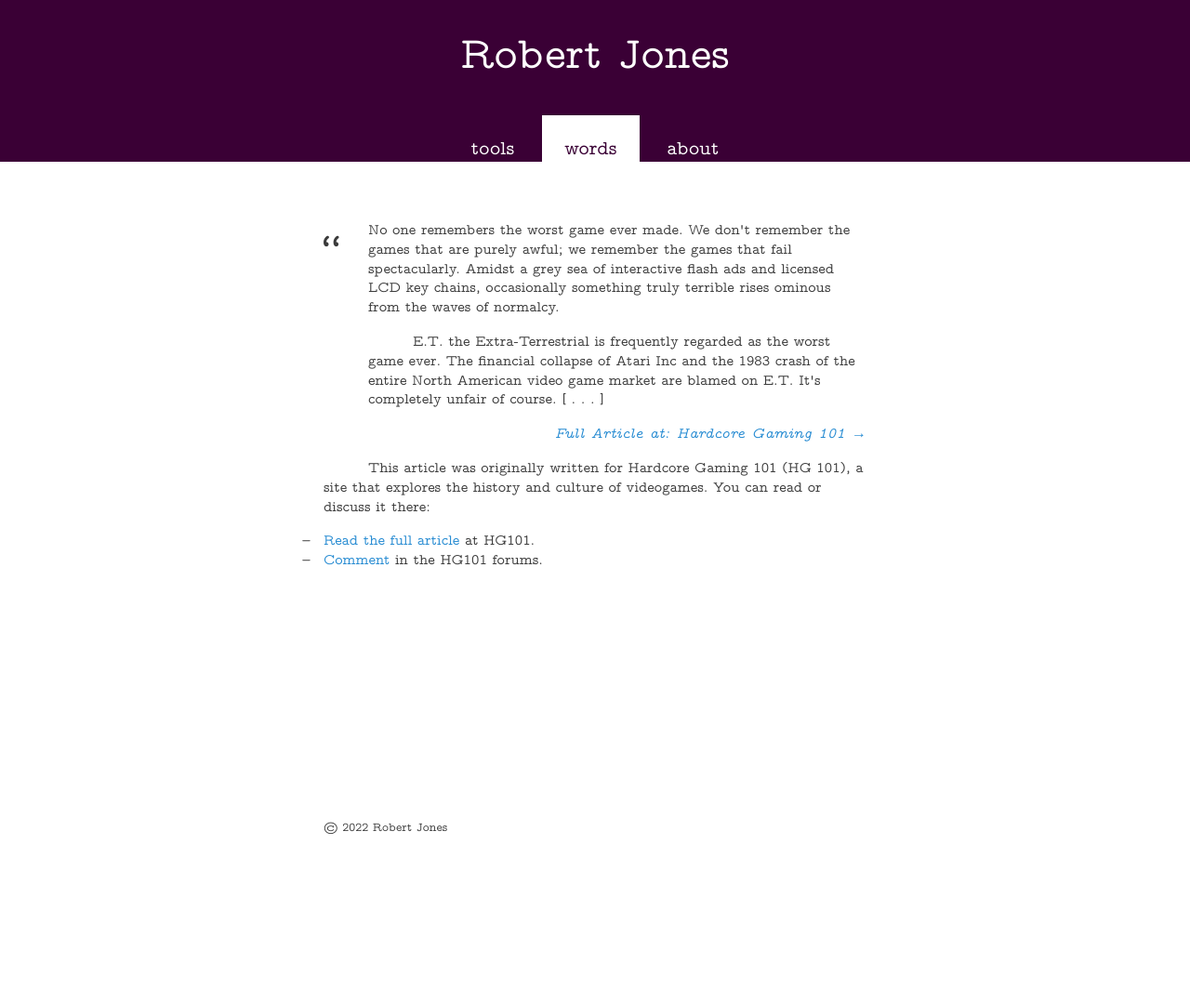
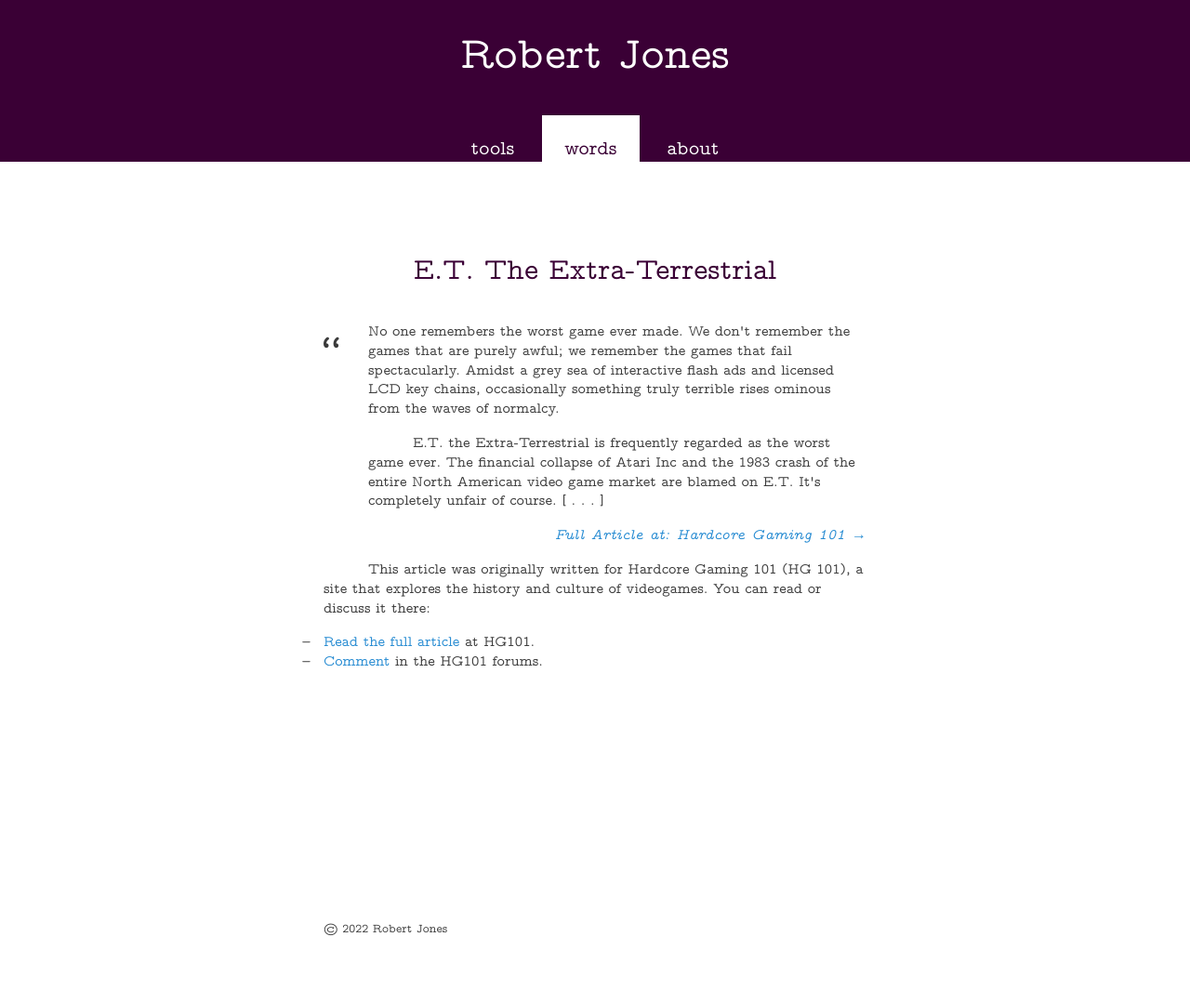
Before and after one commit to rjjiii/rjjiii.github.io, a Jekyll site: the page built from _posts/2014-6-21-ET.md, in a window 1280 px wide. Shown: the whole page at 93% size. Built offline with Jekyll 4.4.1, drawn with Linux system fonts in a browser that asks for light colours; our own code applies the rules of GitHub Pages for plain Markdown files; before the commit the page ends 969 px from its top, so only the background shows below that; some of the changed lines change nothing that is shown.

Commit message:
Update 2014-6-21-ET.md

```diff
--- a/_posts/2014-6-21-ET.md
+++ b/_posts/2014-6-21-ET.md
@@ -1,15 +1,18 @@
 ---
 layout: post
 title: E.T. The Extra-Terrestrial
-excerpt_separator: <!-- more -->
+excerpt: <blockquote><p>No one remembers the worst game ever made. We don't remember the games that are purely awful; we remember the games that fail spectacularly. Amidst a grey sea of interactive flash ads and licensed LCD key chains, occasionally something truly terrible rises ominous from the waves of normalcy.</p>
+<p>E.T. the Extra-Terrestrial is frequently regarded as the worst game ever. The financial collapse of Atari Inc and the 1983 crash of the entire North American video game market are blamed on E.T. It's completely unfair of course. [&nbsp;.&nbsp;.&nbsp;.&nbsp;]</p></blockquote>
+<p class="content_full_link"><a href="http://www.hardcoregaming101.net/e-t-the-extra-terrestrial/">Full Article at: Hardcore Gaming 101</a>
 section: words
 ---
+
+# E.T. The Extra-Terrestrial
 
 <blockquote><p>No one remembers the worst game ever made. We don't remember the games that are purely awful; we remember the games that fail spectacularly. Amidst a grey sea of interactive flash ads and licensed LCD key chains, occasionally something truly terrible rises ominous from the waves of normalcy.</p>
 <p>E.T. the Extra-Terrestrial is frequently regarded as the worst game ever. The financial collapse of Atari Inc and the 1983 crash of the entire North American video game market are blamed on E.T. It's completely unfair of course. [&nbsp;.&nbsp;.&nbsp;.&nbsp;]</p></blockquote>
 <p class="content_full_link"><a href="http://www.hardcoregaming101.net/e-t-the-extra-terrestrial/">Full Article at: Hardcore Gaming 101</a>
 
-<!-- more -->
 <p>
 This article was originally written for Hardcore Gaming 101 (HG 101), a site that explores the history and culture of videogames. You can read or discuss it there:
 </p>
```
